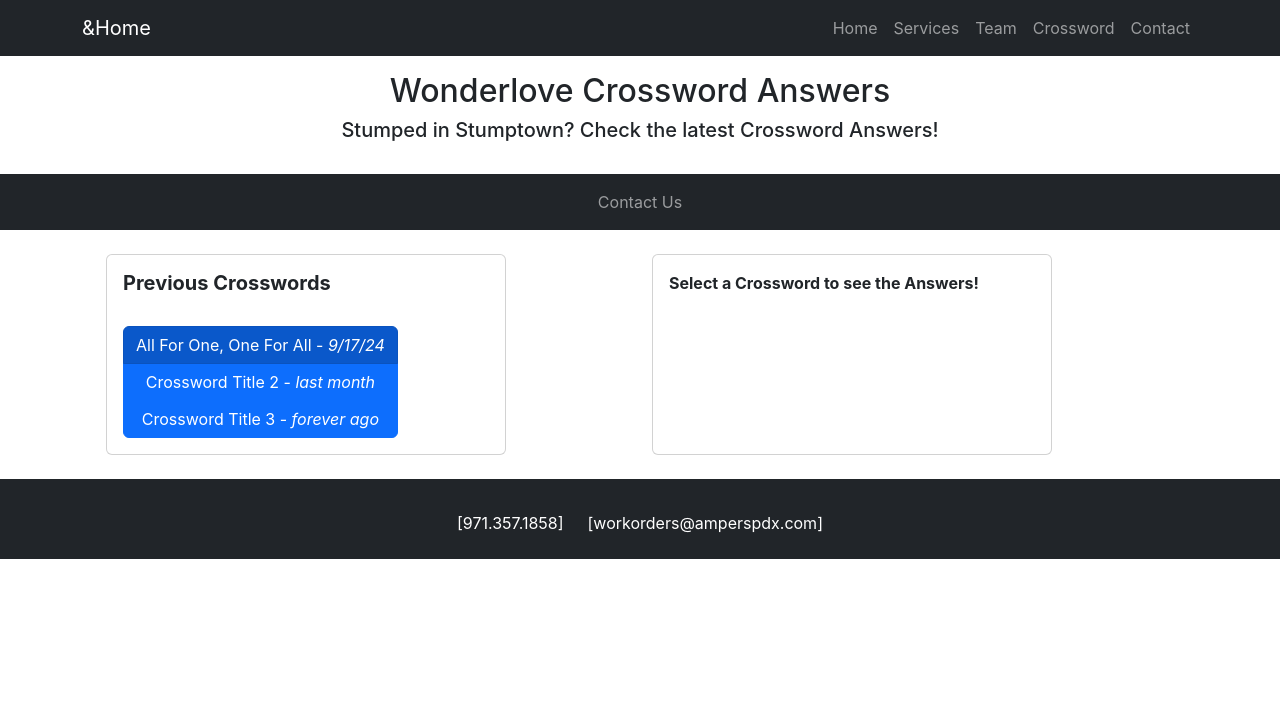
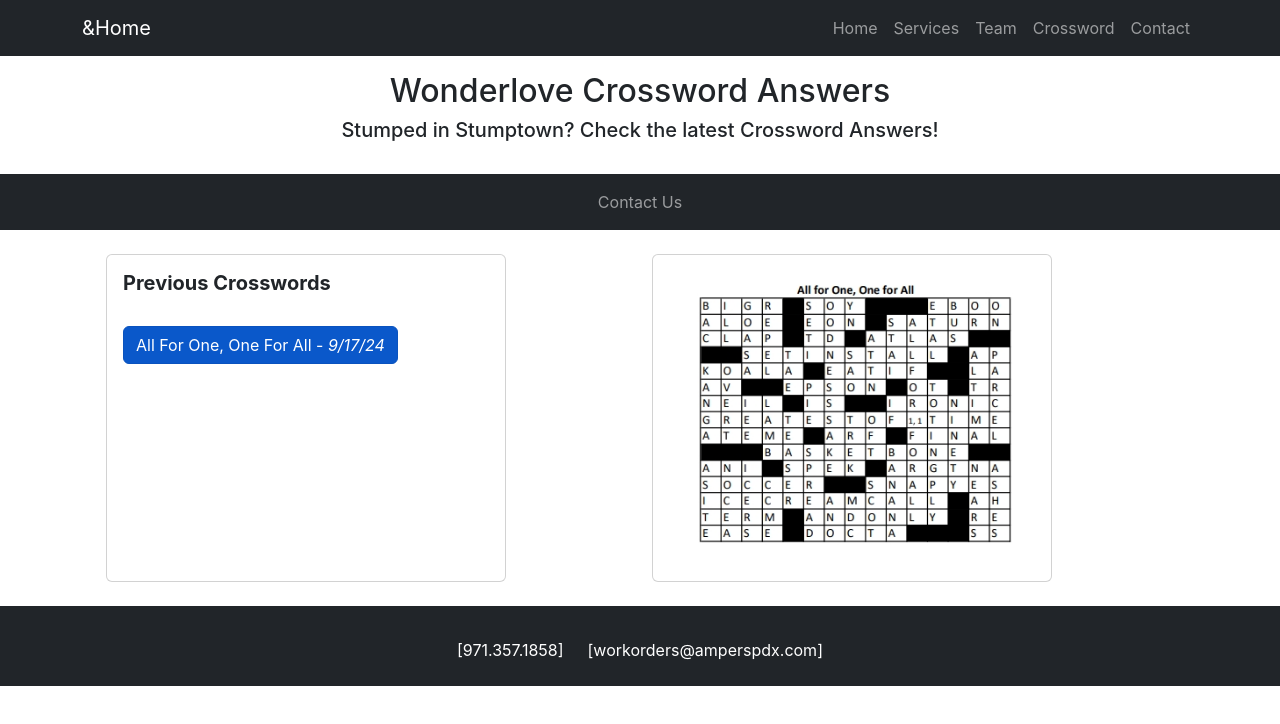
Before and after one commit to tkm404/ampers-redesign, a React (Create React App) app: page /crossword in a window 1280 px wide. Shown: the top 724 px of the page. Built offline with nearby package versions, Linux system fonts and the light colour scheme; no server answers.

Commit message:
add crossword data to correspond with display buttons. Future proof additional crosswords.

```diff
--- a/src/components/CrosswordDisplay.js
+++ b/src/components/CrosswordDisplay.js
@@ -1 +1,12 @@
-import React, {useState} from 'react';
+
+export const CrosswordData = [
+  {
+    image: require('../assets/img/Screenshot_17-9-2024_171236_.jpeg')
+  },
+  {
+    image: require('../assets/img/servExample4.jpg')
+  },
+  {
+    image: require('../assets/img/AmpersHatsResize.jpg')
+  }
+]
--- a/src/components/CrosswordMenu.js
+++ b/src/components/CrosswordMenu.js
@@ -5,14 +5,13 @@ import Col from 'react-bootstrap/Col'
 import Card from 'react-bootstrap/Card'
 import ToggleButton from 'react-bootstrap/ToggleButton';
 import ToggleButtonGroup  from 'react-bootstrap/ToggleButtonGroup';
+import { CrosswordData } from './CrosswordDisplay.js'
 
 function CrosswordMenu() {
-  const [selectedButton, setSelectedButton] = useState(0);
+  const [selectedButton, setSelectedButton] = useState(1);
 
-  const handleClick = () => {
-    setSelectedButton(selectedButton)
-    console.log(selectedButton)
-  }
+  let crossword = CrosswordData[selectedButton - 1]
+
   return (
     <Container>
       <Row className="p-4">
@@ -21,17 +20,17 @@ function CrosswordMenu() {
           <Card.Body>
             <Card.Title><strong>Previous Crosswords</strong></Card.Title>
             <br />
-            <ToggleButtonGroup vertical type="radio" name="crosswordhist" defaultValue={1}>
+            <ToggleButtonGroup vertical type="radio" name="crosswordhist" defaultValue={selectedButton}>
 
-              <ToggleButton onClick={handleClick} id="cross-radio-1" value={1}>
+              <ToggleButton onClick={() => setSelectedButton(1)} id="cross-radio-1" value={1}>
                 All For One, One For All - <i>9/17/24</i>
               </ToggleButton>
-              <ToggleButton onClick={handleClick} id="cross-radio-2" value={2}>
+              {/* <ToggleButton onClick={() => setSelectedButton(2)} id="cross-radio-2" value={2}>
                 Crossword Title 2 - <i>last month</i>
               </ToggleButton>
-              <ToggleButton onClick={handleClick} id="cross-radio-3" value={3}>
+              <ToggleButton onClick={() => setSelectedButton(3)} id="cross-radio-3" value={3}>
                 Crossword Title 3 - <i>forever ago</i>
-              </ToggleButton>
+              </ToggleButton> */}
             </ToggleButtonGroup>
           </Card.Body>
         </Card>
@@ -39,7 +38,11 @@ function CrosswordMenu() {
         <Col>
           <Card style={{width: '25rem'}} className="h-100">
             <Card.Body>
-              <Card.Text><strong>Select a Crossword to see the Answers!</strong></Card.Text>
+              <img
+              className='d-block w-100'
+              src={crossword.image}
+              alt="a crossword"
+              />
             </Card.Body>
           </Card>
         </Col>
```
Also changed, not shown: src/assets/img/Screenshot_17-9-2024_171236_.jpeg (added), 1 other file (tests, documents, lock files or other folders).
